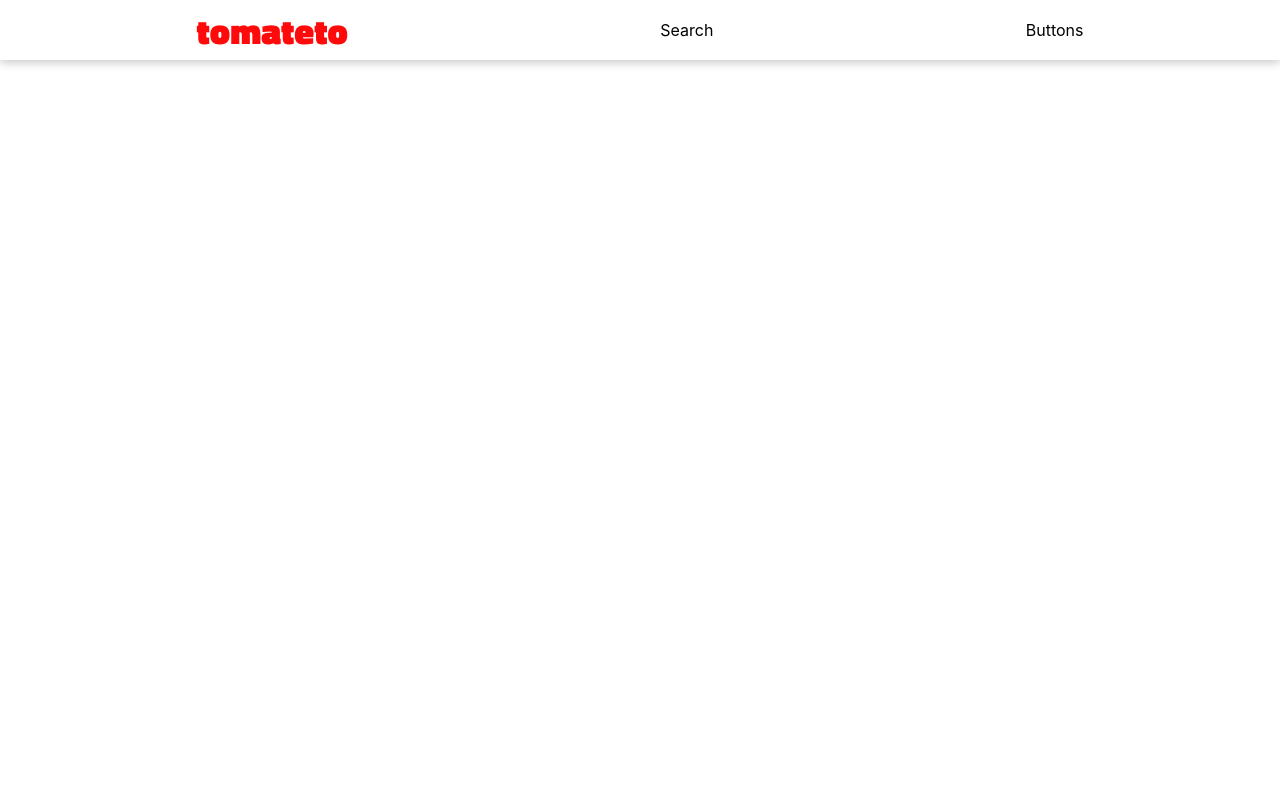
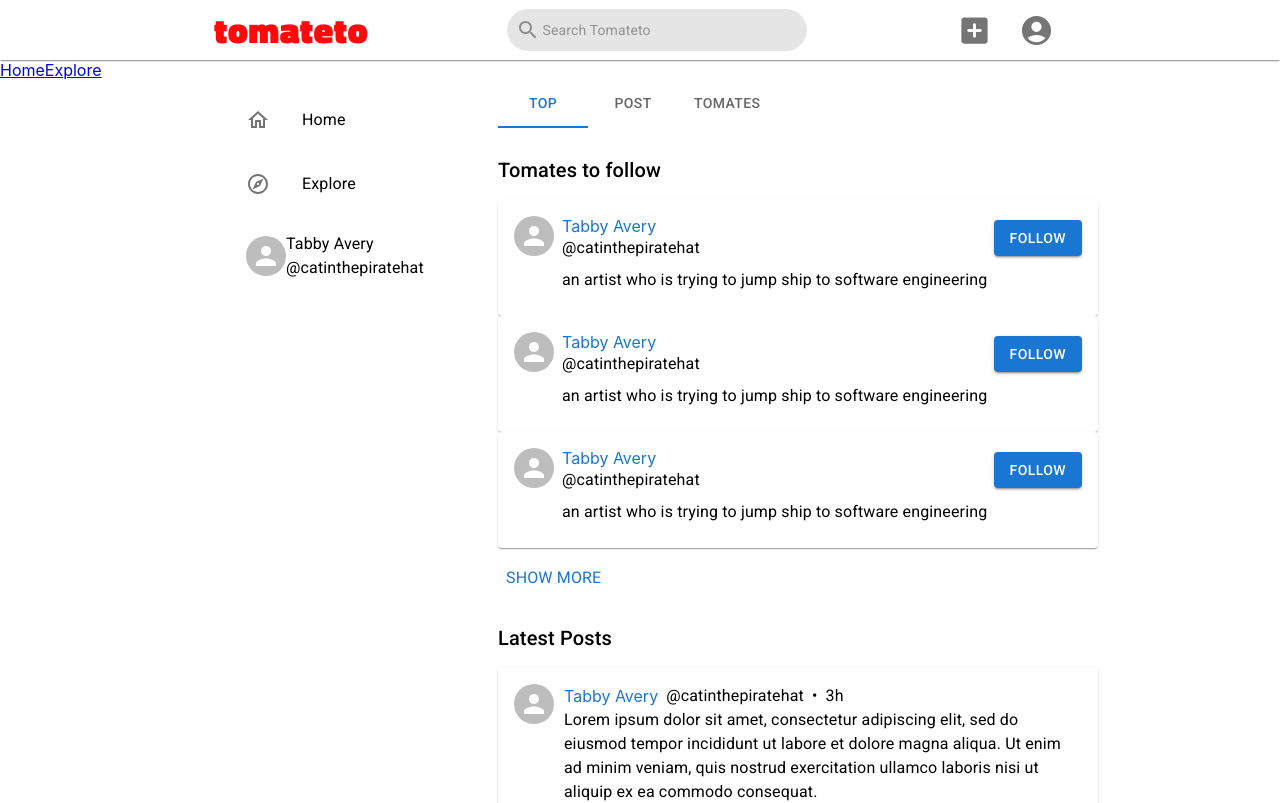
Before and after one commit to adamscript/tomateto-react, a React (Create React App) app: page /explore in a window 1280 px wide. Shown: the top 803 px of the page. Built offline with nearby package versions, Linux system fonts and the light colour scheme.

Commit message:
updated the src to add mui and router dom

```diff
--- a/src/App.tsx
+++ b/src/App.tsx
@@ -1,11 +1,38 @@
 import React from 'react';
 import logo from './logo.svg';
 import './App.css';
-import { NavBar } from './components/navbar';
+import { PageAppBar, PageSideButton } from './components/page';
+import { Box, Grid, Stack } from '@mui/material';
+import { Container } from '@mui/system';
+import { Link, Route, Routes } from 'react-router-dom';
+import { Explore, Home } from './routes';
 
 function App() {
   return (
-    <NavBar></NavBar>
+    <Box>
+      <PageAppBar></PageAppBar>
+      <Box sx={{ position:'relative', top:'60px' }}>
+      <Link to="/">Home</Link>
+      <Link to="/explore">Explore</Link>
+        <Container maxWidth="md">
+          <Grid container>
+            <Grid item xs={4}>
+              <PageSideButton />
+            </Grid>
+            <Grid item xs={8}>
+              <Stack sx={{ width: "600px" }}>
+                <Routes>
+                  <Route index element={<Home />} />
+                  <Route path="/home" element={<Home />} />
+                  <Route path="/explore" element={<Explore />} />
+                </Routes>
+              </Stack>
+            </Grid>
+          </Grid>
+        </Container>
+      </Box>
+
+    </Box>
   );
 }
 
--- a/src/index.tsx
+++ b/src/index.tsx
@@ -3,10 +3,13 @@ import ReactDOM from 'react-dom';
 import './index.css';
 import App from './App';
 import reportWebVitals from './reportWebVitals';
+import { BrowserRouter } from 'react-router-dom';
 
 ReactDOM.render(
   <React.StrictMode>
-    <App />
+    <BrowserRouter>
+      <App />
+    </BrowserRouter>
   </React.StrictMode>,
   document.getElementById('root')
 );
--- /dev/null
+++ b/src/routes/Explore.tsx
@@ -0,0 +1,24 @@
+import { Box } from "@mui/system";
+import { ExplorePageTabs } from "../components/explore";
+import { PageLabel, PageShowMore } from "../components/page";
+import { FeedPost } from "../components/post";
+import { UserRecommendation } from "../components/user";
+
+const Explore = () => {
+    return(
+        <Box>
+            <ExplorePageTabs />
+            <PageLabel>Tomates to follow</PageLabel>
+            <UserRecommendation />
+            <UserRecommendation />
+            <UserRecommendation />
+            <PageShowMore />
+            <PageLabel>Latest Posts</PageLabel>
+            <FeedPost />
+            <FeedPost />
+            <FeedPost />
+        </Box>
+    )
+}
+
+export default Explore;
--- /dev/null
+++ b/src/routes/Home.tsx
@@ -0,0 +1,18 @@
+import { Box } from "@mui/material";
+import { FeedNewPost, FeedPost } from "../components/post";
+
+const Home = () => {
+    return(
+        <Box>
+            <FeedNewPost />
+            <FeedPost />
+            <FeedPost />
+            <FeedPost />
+            <FeedPost />
+            <FeedPost />
+            <FeedPost />
+        </Box>
+    )
+}
+
+export default Home;
--- /dev/null
+++ b/src/routes/index.tsx
@@ -0,0 +1,4 @@
+import Explore from "./Explore";
+import Home from "./Home";
+
+export { Home, Explore };
```
